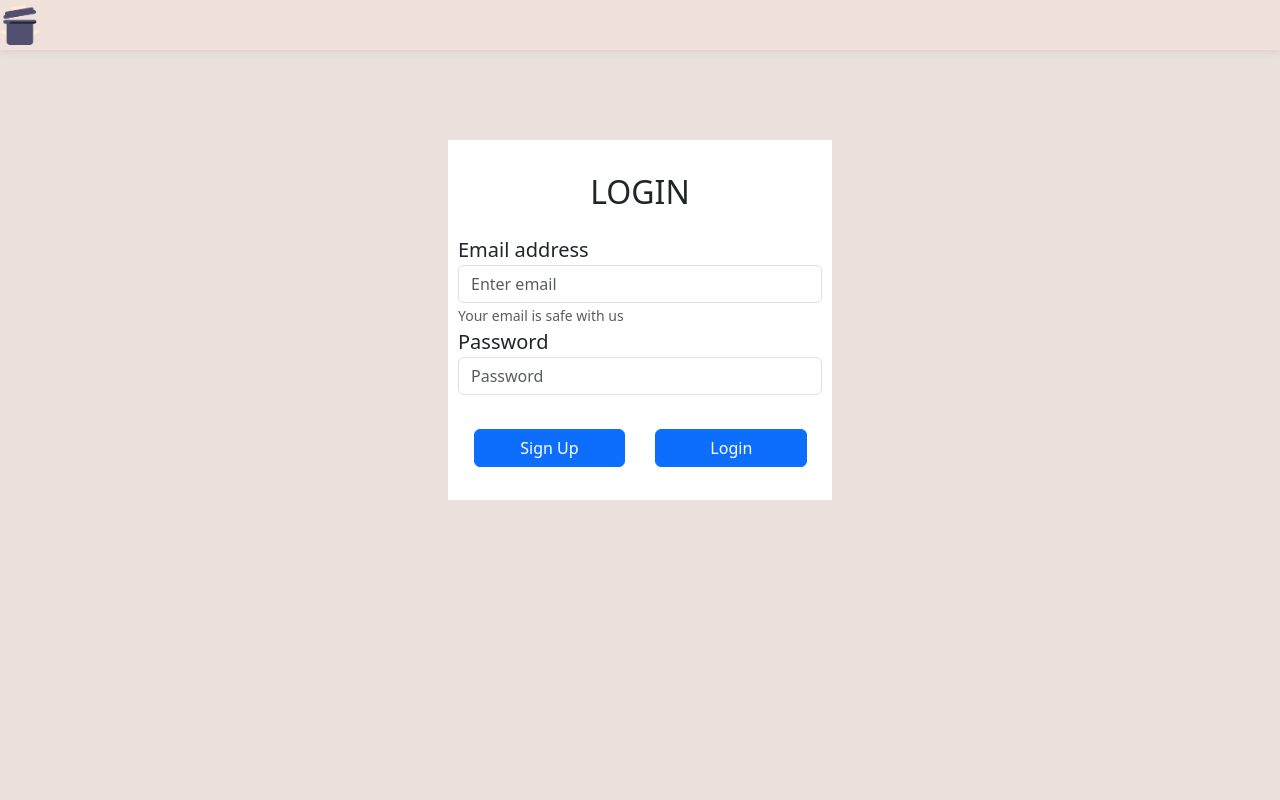
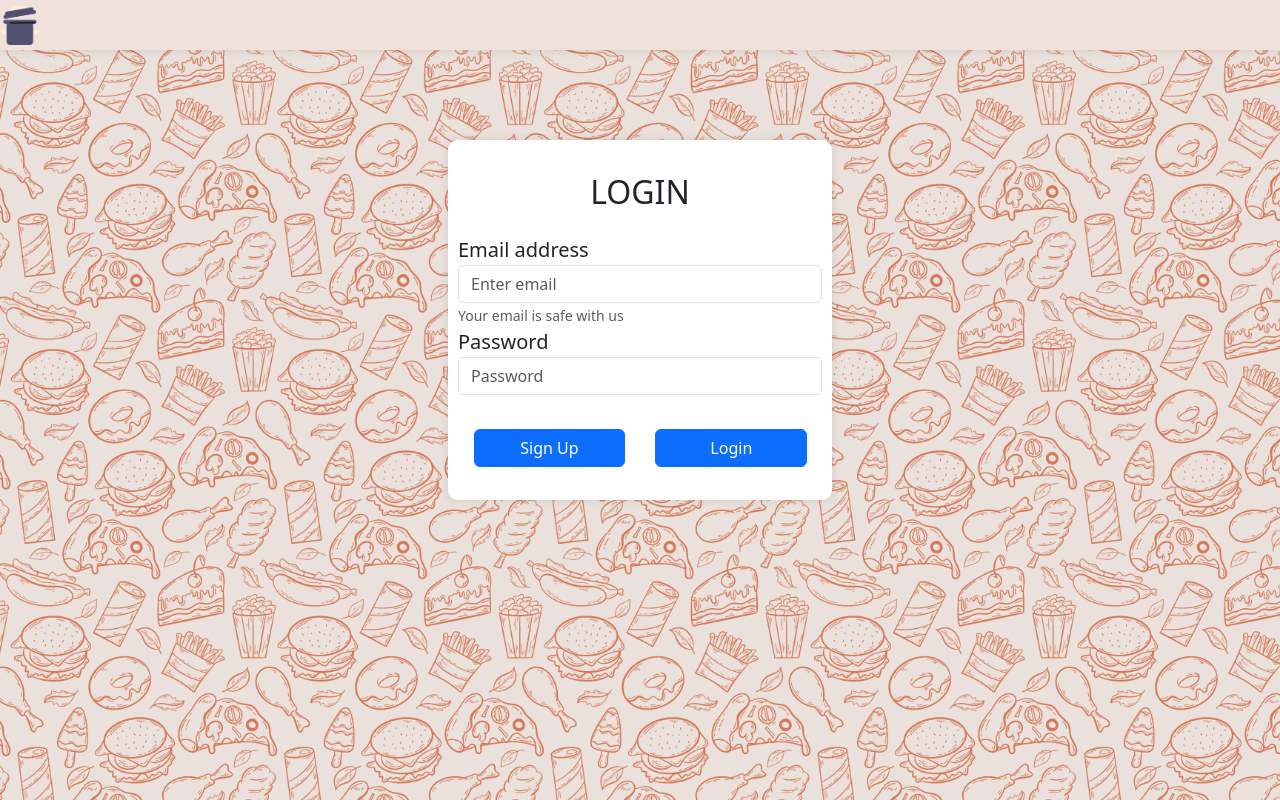
Before and after one commit to Smart-Meal-Prep/smart-meal-planning, a React (Create React App) app in the folder front-end/: page /login in a window 1280 px wide. Built offline with nearby package versions, Linux system fonts and the light colour scheme; no server answers.

Commit message:
SM-60: Added background

```diff
--- a/front-end/src/component/user/Login/Login.js
+++ b/front-end/src/component/user/Login/Login.js
@@ -54,7 +54,7 @@ const Login = () => {
         }
     };
 
-    const handleSignUpClick = () =>{
+    const handleSignUpClick = () => {
         return navigate("/register");
     }
 
--- a/front-end/src/styles/Login.css
+++ b/front-end/src/styles/Login.css
@@ -3,16 +3,20 @@
     background-position: center;
     background-size: cover;
     overflow: hidden;
+    background-image: url("../assets/overlay_2.png");
+    background-repeat: no-repeat;
     height: 100vh;
     width: 100%;
 }
 
 .login-form {
     background-color: white;
+    border-radius: 10px;
     width: 30%;
     height: auto;
     margin: 7% auto;
     padding: 25px 10px;
+    box-shadow: 0 0 10px rgba(0, 0, 0, 0.1);
 }
 
 .label-text {
```
Also changed, not shown: front-end/src/assets/overlay_2.png (added).
